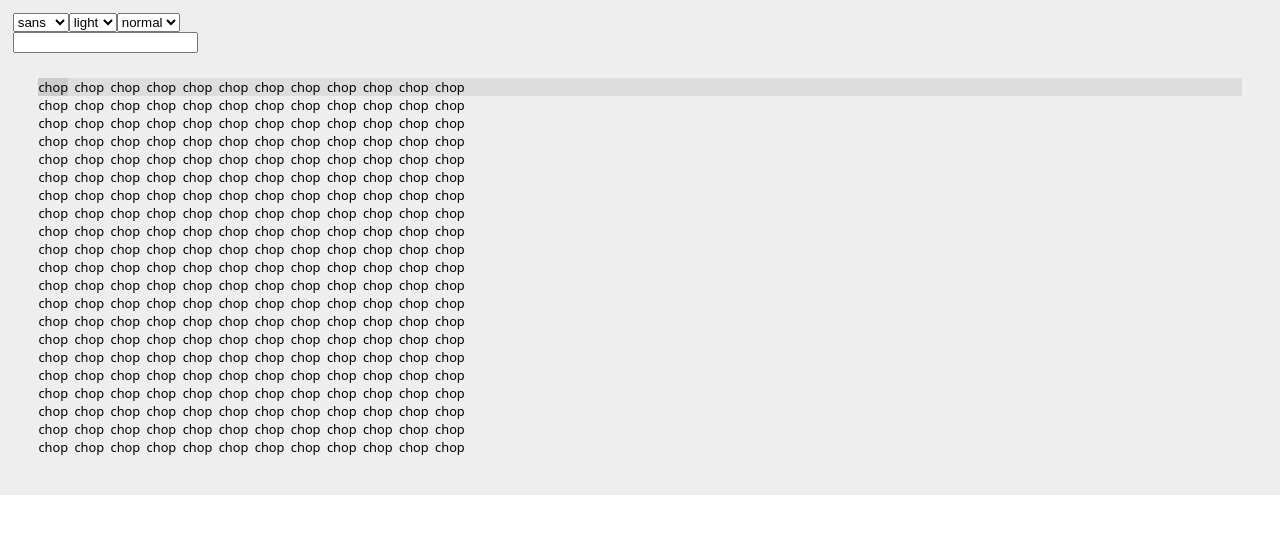
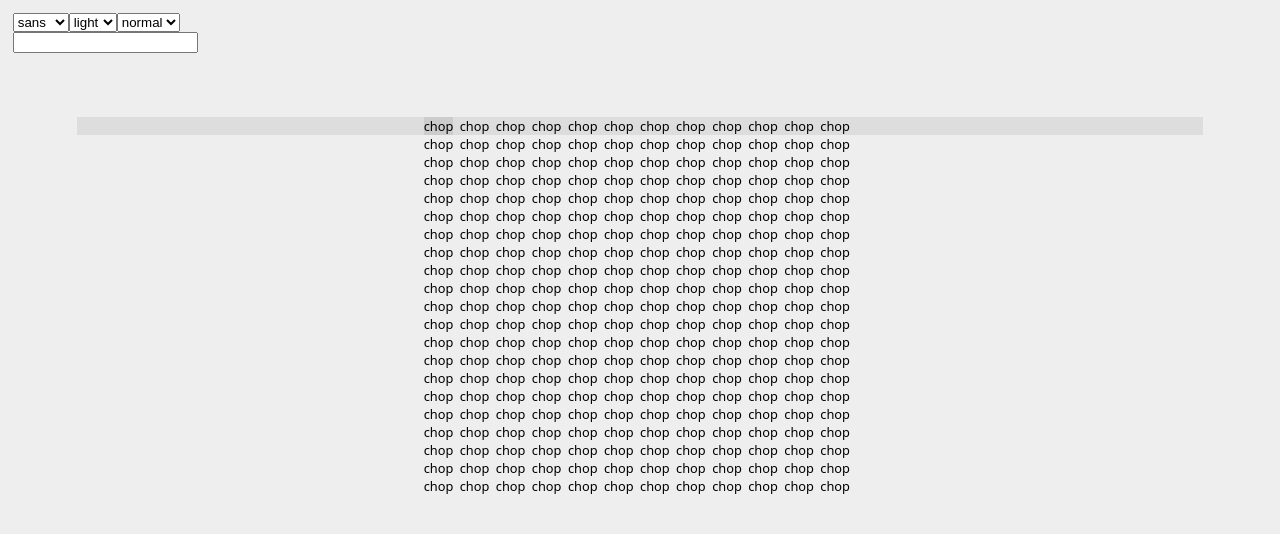
Before and after one commit to jpzk/chopchop, a React (Create React App) app: page / in a window 1280 px wide. Shown: the top 534 px of the page. Built offline with nearby package versions, Linux system fonts and the light colour scheme.

Commit message:
support for line switching

```diff
--- a/src/App.js
+++ b/src/App.js
@@ -48,10 +48,16 @@ export default () => {
     if(key === "l" || key === "ArrowRight") {
       setCursor((cursor) => cursor + 1)
     }
-  },[setCursor])
+    if(key === "ArrowDown") {
+      setCursor((cursor) => index.line2word[index.word2line[cursor] + 1])
+    }
+    if(key === "ArrowUp") {
+      setCursor((cursor) => index.line2word[index.word2line[cursor] - 1])
+    }
+  },[setCursor, index])
 
   useEventListener("keydown", handler)
-  document.body.style.backgroundColor = theme.background
+  document.body.style.backgroundColor = theme.theme.background
 
   return (
     <ThemeProvider theme={theme}>
--- a/src/Reader.js
+++ b/src/Reader.js
@@ -42,12 +42,15 @@ const compute = (text, wordsPerLine) => {
 }
 
 const StyledReader = styled.div`
-  padding: 2vw;
+  padding: 5vw;
+  text-align: center;
 `
 export default ({cursor, text, wordsPerLine, onIndexUpdate}) => {
   var rendered = ""
   if(text != null) {
     const {lines, index} = useMemo(() => compute(text, wordsPerLine), [text, wordsPerLine])
+    onIndexUpdate(index)
+
     rendered = lines.map((l,i) => {
       return(
         <StyledLine selected={i === index.word2line[cursor]}>
```
